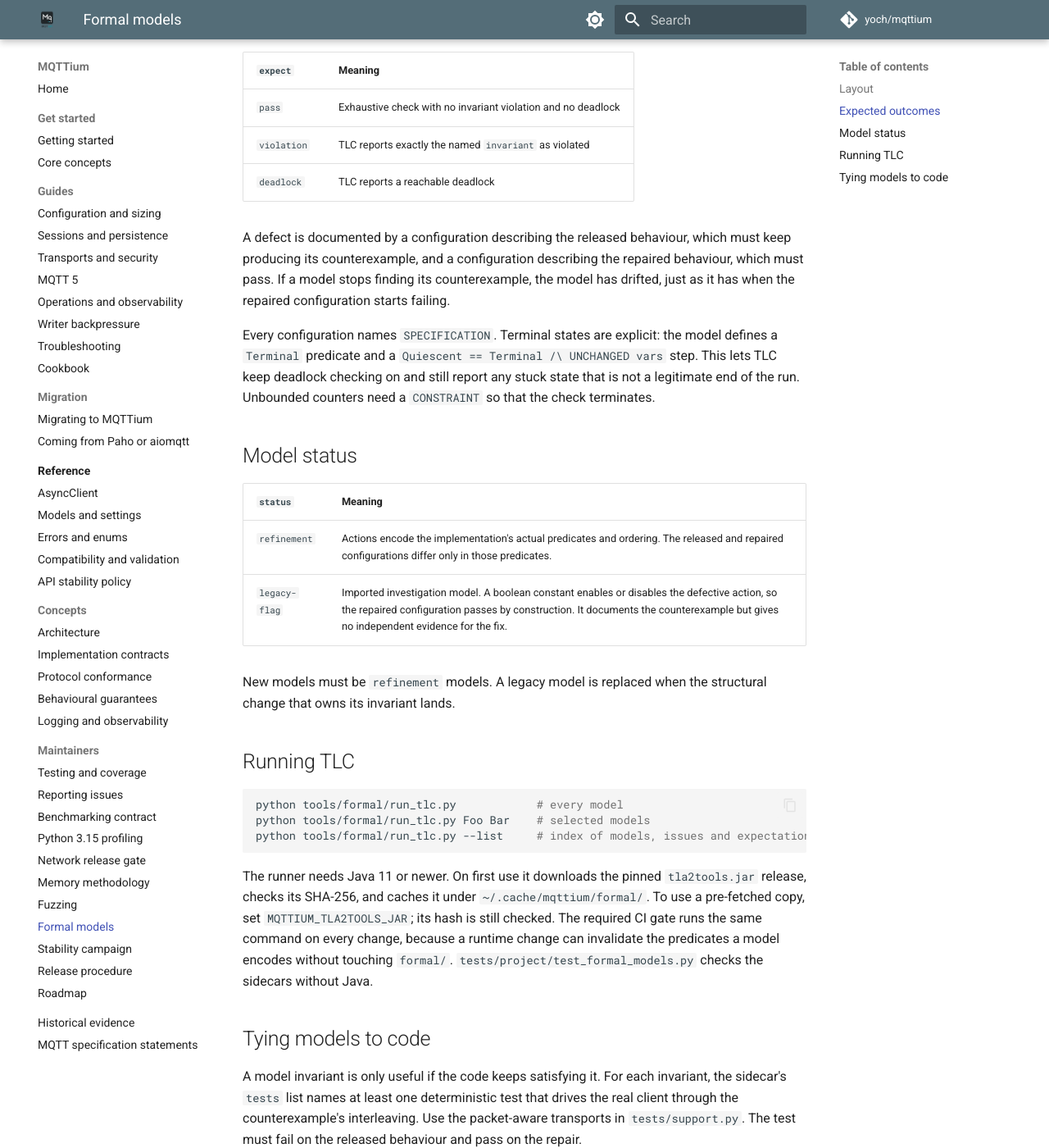
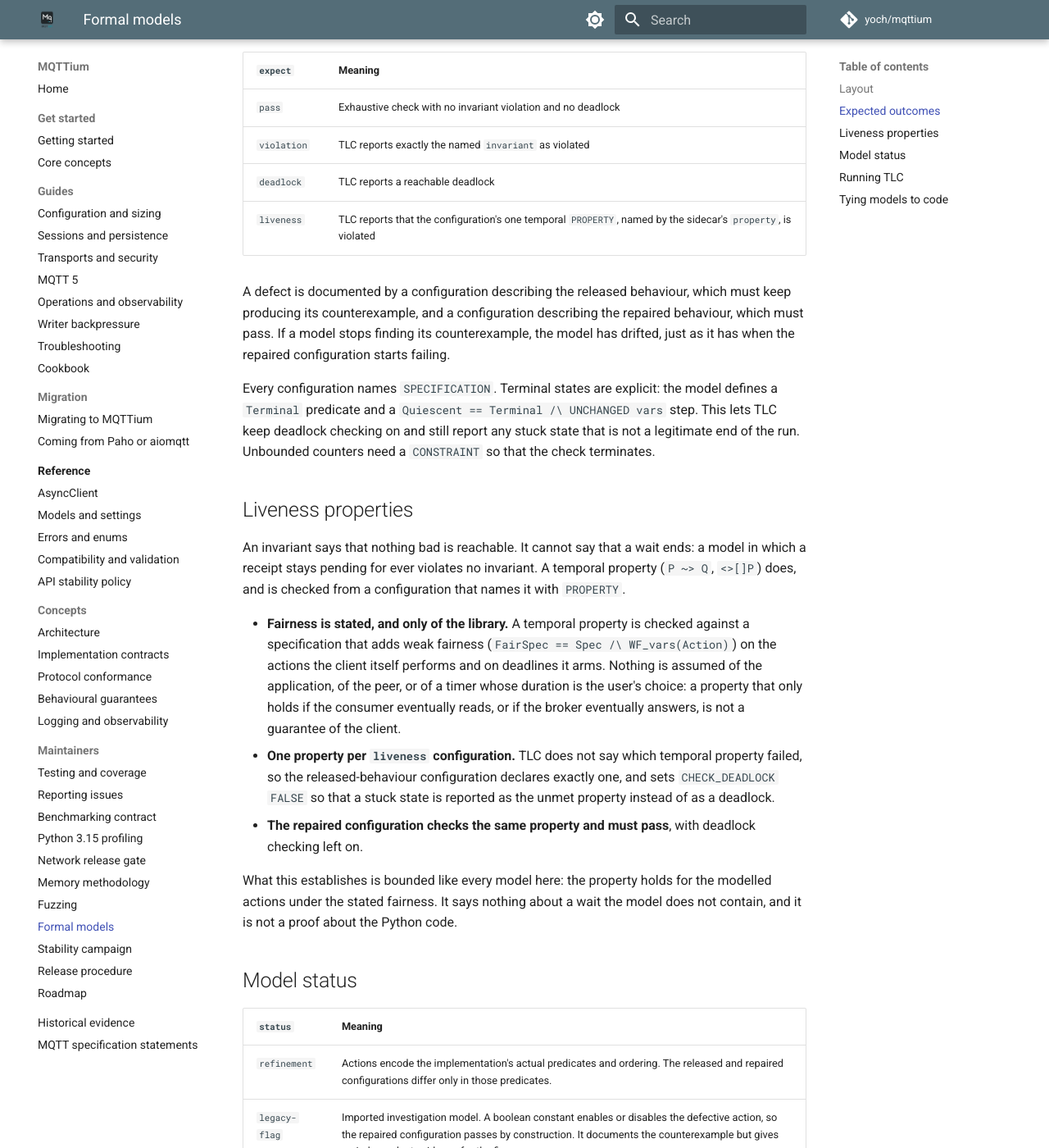
Before and after one commit to yoch/mqttium, an MkDocs documentation site: the page built from docs/formal-models.md, in a window 1280 px wide and 1400 px high, scrolled down 961 px. Shown: the whole window at 82% size. Built offline with MkDocs 1.6.1 and Material for MkDocs 9.7.7, drawn with Linux system fonts in a browser that asks for light colours; comment, search, counter and statistics services are not loaded.

Commit message:
Check liveness properties in the formal models
The TLC runner gains a `liveness` outcome: a configuration declares one
temporal PROPERTY, named by the sidecar, that the released behaviour must
violate and the repaired one must satisfy. Fairness is stated in the model
and only of the library, never of the application, the peer or a
user-chosen timer.

Three waits are now checked as "always ends":
- ConsumerBackpressure: a consumer awaiting its receipt gets an answer;
- ReaderTeardownCancel: a pending reconnect decision is eventually owned;
- ReconnectStability: a lost replacement connection is always retried.

Co-Authored-By: Claude Fable 5.2 <noreply@anthropic.com>
Claude-Session: https://claude.ai/code/session_01Ao6T3feVH1AdmD4A8HiJoS

```diff
--- a/docs/formal-models.md
+++ b/docs/formal-models.md
@@ -42,6 +42,7 @@ Every configuration declares one outcome, and the runner fails on any other:
 | `pass` | Exhaustive check with no invariant violation and no deadlock |
 | `violation` | TLC reports exactly the named `invariant` as violated |
 | `deadlock` | TLC reports a reachable deadlock |
+| `liveness` | TLC reports that the configuration's one temporal `PROPERTY`, named by the sidecar's `property`, is violated |
 
 A defect is documented by a configuration describing the released behaviour,
 which must keep producing its counterexample, and a configuration describing
@@ -54,6 +55,31 @@ model defines a `Terminal` predicate and a `Quiescent == Terminal /\ UNCHANGED
 vars` step. This lets TLC keep deadlock checking on and still report any stuck
 state that is not a legitimate end of the run. Unbounded counters need a
 `CONSTRAINT` so that the check terminates.
+
+## Liveness properties
+
+An invariant says that nothing bad is reachable. It cannot say that a wait
+ends: a model in which a receipt stays pending for ever violates no
+invariant. A temporal property (`P ~> Q`, `<>[]P`) does, and is checked from a
+configuration that names it with `PROPERTY`.
+
+- **Fairness is stated, and only of the library.** A temporal property is
+  checked against a specification that adds weak fairness
+  (`FairSpec == Spec /\ WF_vars(Action)`) on the actions the client itself
+  performs and on deadlines it arms. Nothing is assumed of the application,
+  of the peer, or of a timer whose duration is the user's choice: a property
+  that only holds if the consumer eventually reads, or if the broker
+  eventually answers, is not a guarantee of the client.
+- **One property per `liveness` configuration.** TLC does not say which
+  temporal property failed, so the released-behaviour configuration declares
+  exactly one, and sets `CHECK_DEADLOCK FALSE` so that a stuck state is
+  reported as the unmet property instead of as a deadlock.
+- **The repaired configuration checks the same property and must pass**, with
+  deadlock checking left on.
+
+What this establishes is bounded like every model here: the property holds
+for the modelled actions under the stated fairness. It says nothing about a
+wait the model does not contain, and it is not a proof about the Python code.
 
 ## Model status
 
```
Also changed, not shown: docs/guarantees.md (+3 -1 lines), 14 other files.
